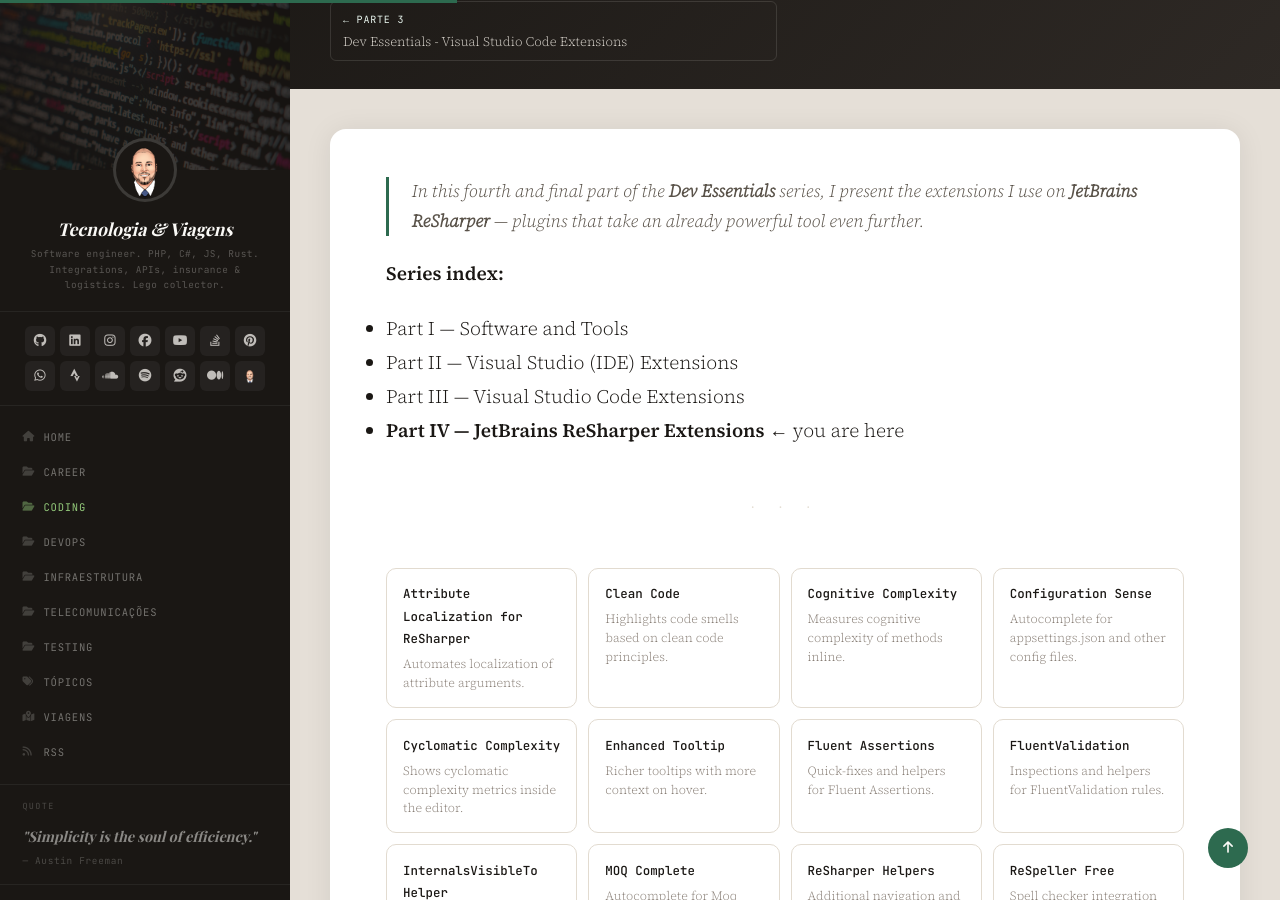
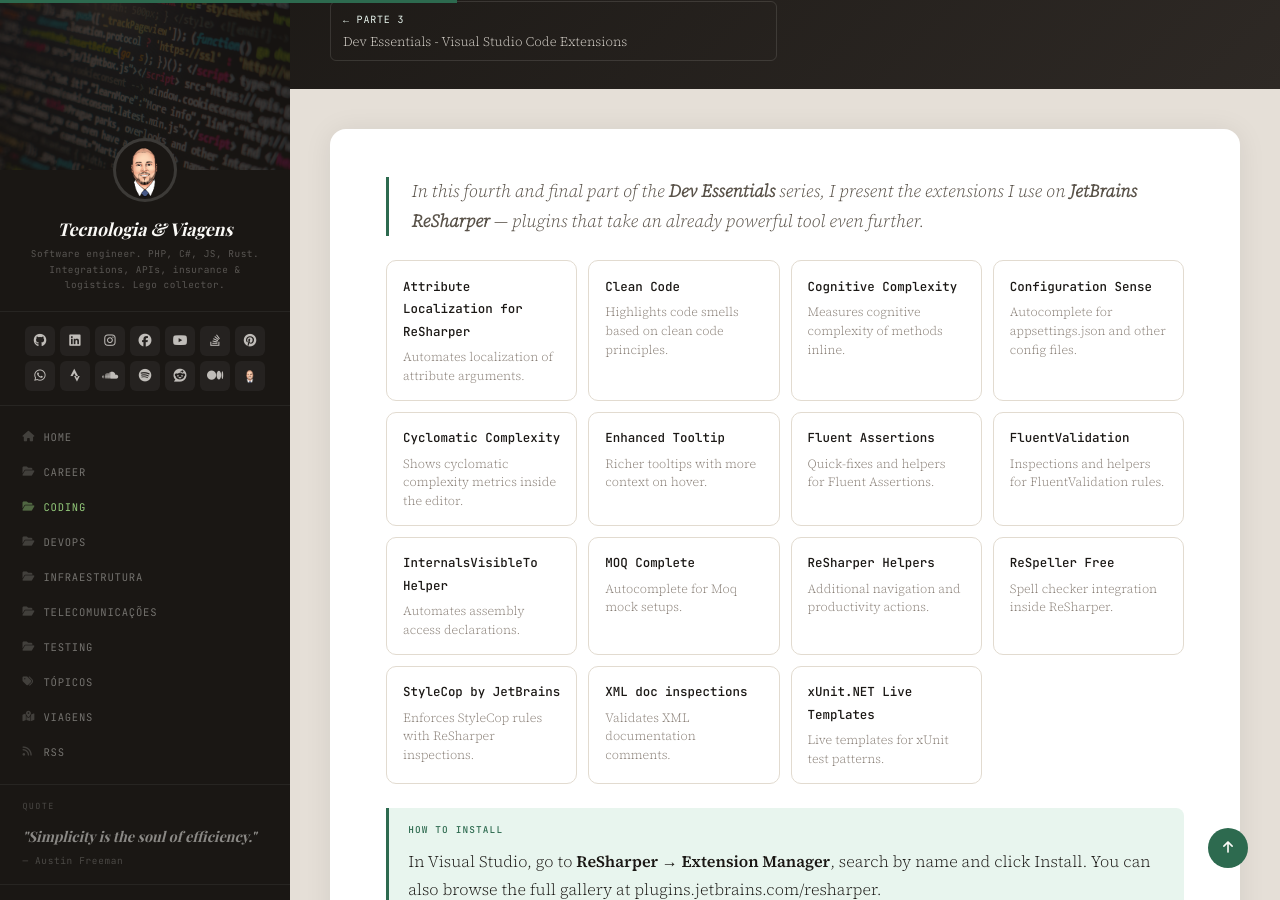
Before and after one commit to guibranco/blog, a Jekyll site: the page built from _posts/2024-01-17-dev-essentials-jetbrains-resharper-extensions.md, in a window 1280 px wide and 900 px high, scrolled down 808 px. Built offline with Jekyll 4.4.1, drawn with Linux system fonts in a browser that asks for light colours; some web fonts are replaced; comment, search, counter and statistics services are not loaded.

Commit message:
Update 2024-01-17-dev-essentials-jetbrains-resharper-extensions.md

```diff
--- a/_posts/2024-01-17-dev-essentials-jetbrains-resharper-extensions.md
+++ b/_posts/2024-01-17-dev-essentials-jetbrains-resharper-extensions.md
@@ -14,15 +14,6 @@
 ---
 
 <p class="lead">In this fourth and final part of the <strong>Dev Essentials</strong> series, I present the extensions I use on <strong>JetBrains ReSharper</strong> — plugins that take an already powerful tool even further.</p>
-
-**Series index:**
-
-- [Part I — Software and Tools](/blog/artigos/dev-essentials-software-and-tools/)
-- [Part II — Visual Studio (IDE) Extensions](/blog/artigos/dev-essentials-visual-studio-ide-extensions/)
-- [Part III — Visual Studio Code Extensions](/blog/artigos/dev-essentials-visual-studio-code-extensions/)
-- **Part IV — JetBrains ReSharper Extensions** ← you are here
-
-<div class="divider">· · ·</div>
 
 <div class="providers-grid">
   <div class="provider-card"><div class="provider-name"><a href="https://plugins.jetbrains.com/plugin/19783-attribute-localization-for-resharper" target="_blank">Attribute Localization for ReSharper</a></div><div class="provider-detail">Automates localization of attribute arguments.</div></div>
```
